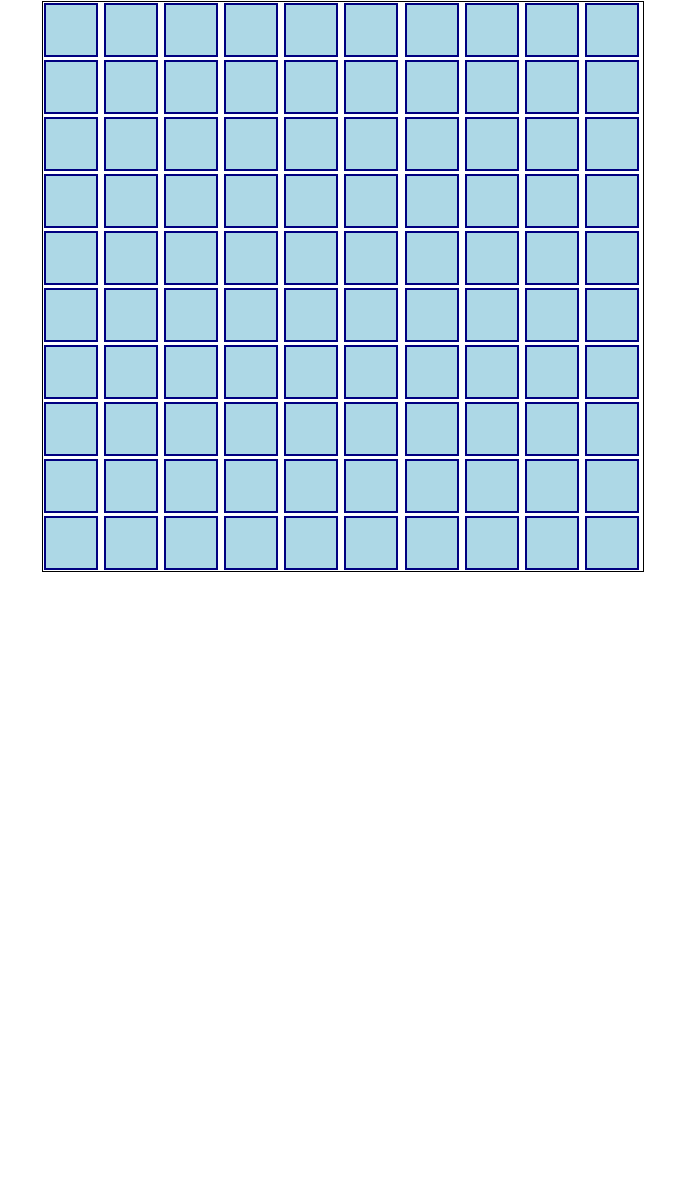
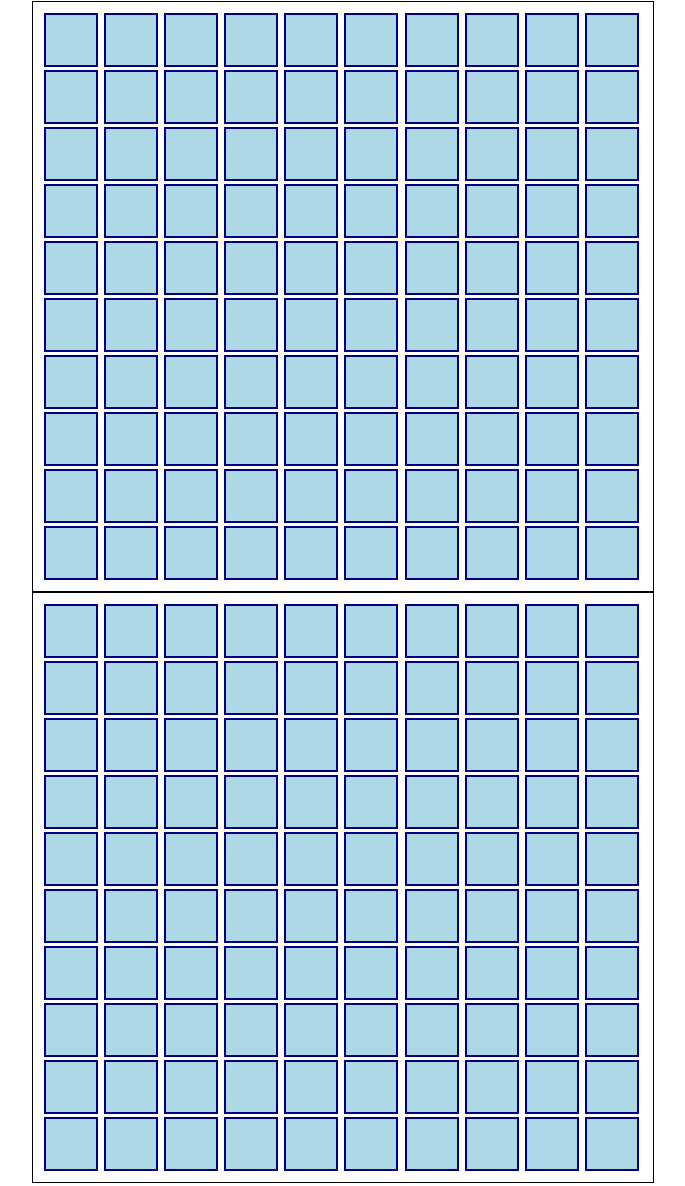
Before and after one commit to aaronhenry1994/Battleship, a website with bundled scripts: page index.html in a window 1280 px wide. Shown: the part 7-1193 px from the top of the page, without its empty margins (297-982 px from the left). Before the commit the page ends 800 px from the top, so only its background shows below. Built offline with nearby package versions, Linux system fonts and the light colour scheme.

Commit message:
Added another board for the cpu to use.

```diff
--- a/index.html
+++ b/index.html
@@ -7,7 +7,8 @@
     <link rel="stylesheet" href="styles.css">
 </head>
 <body>
-    <div id="grid-container"></div>
+    <div id="player-board"></div>
+    <div id="cpu-board"></div>
 </body>
 <script type="module" src="src/ui.js"></script>
 <script type="module" src="src/gameboard.js"></script>
--- a/src/ui.js
+++ b/src/ui.js
@@ -3,16 +3,31 @@ import { Ship } from '../src/ship.js';
 import { Player } from '../src/players.js';
 import { Computer } from '../src/players.js';
 
-const grid = document.getElementById('grid-container');
+const playerBoard = document.getElementById('player-board');
+const cpuBoard = document.getElementById('cpu-board');
 
 for (let x = 0; x < 10; x++) {
             for (let y = 0; y < 10; y++) {
                 const boxDiv = document.createElement('div');
+                boxDiv.id = x + '-' +y;
                 boxDiv.style.width = '50px';
                 boxDiv.style.height = '50px';
                 boxDiv.style.backgroundColor = 'lightblue';
                 boxDiv.style.border = '2px solid navy';
                 boxDiv.style.margin = '1px';
-                grid.appendChild(boxDiv);
+                playerBoard.appendChild(boxDiv);
             };
         };
+
+for (let x = 0; x < 10; x++) {
+            for (let y = 0; y < 10; y++) {
+                const boxDiv = document.createElement('div');
+                boxDiv.id = x + '-' +y;
+                boxDiv.style.width = '50px';
+                boxDiv.style.height = '50px';
+                boxDiv.style.backgroundColor = 'lightblue';
+                boxDiv.style.border = '2px solid navy';
+                boxDiv.style.margin = '1px';
+                cpuBoard.appendChild(boxDiv);
+            };
+        };
--- a/styles.css
+++ b/styles.css
@@ -1,8 +1,19 @@
-#grid-container {
+#player-board {
     display: grid;
     grid-template-columns: repeat(10, 1fr);
     gap: 1px;
     width: 600px;
+    padding: 10px;
     border: 1px solid black;
     margin: 0 auto;
 }
+
+#cpu-board {
+    display: grid;
+    grid-template-columns: repeat(10, 1fr);
+    gap: 1px;
+    width: 600px;
+    padding: 10px;
+    border: 1px solid black;
+    margin: 0 auto;
+}
```
